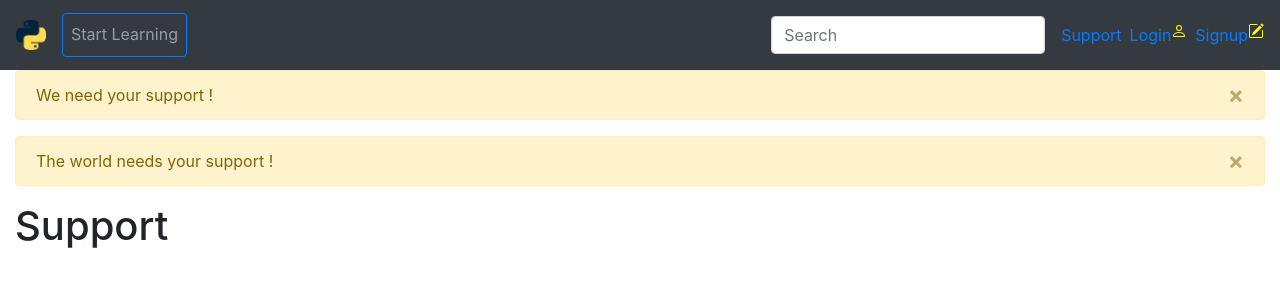
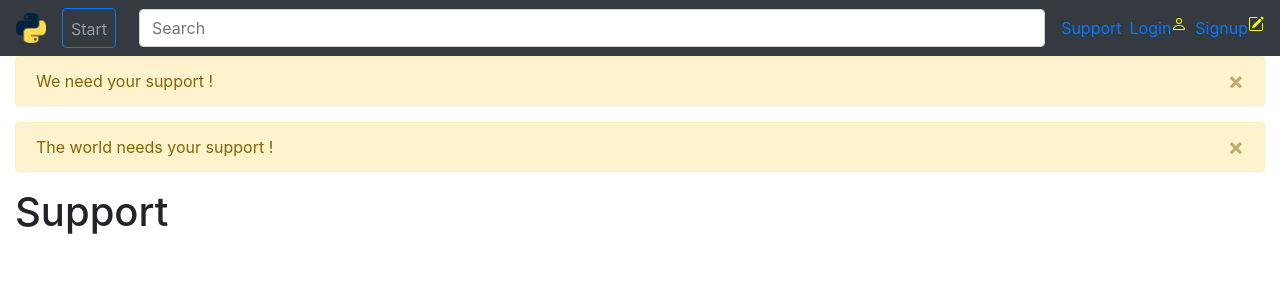
Before and after one commit to wangpeidong/pd-first-app, a Flask app: page /support/ in a window 1280 px wide. Shown: the top 300 px of the page. Run offline with Flask 2, Linux system fonts and the light colour scheme; some libraries are stand-ins or nearby versions.

Commit message:
enabled full width search input and added submit_on_enter class

```diff
--- a/app/templates/header.html
+++ b/app/templates/header.html
@@ -20,12 +20,12 @@
 	    <span class="navbar-toggler-icon"></span>
 	  </button>
 	  <div class="collapse navbar-collapse" id="navbarSupportedContent">
-	    <div class="navbar-nav mr-auto">
-	      <a class="nav-item nav-link btn btn-outline-primary" href="/dashboard/" aria-label="Left Align" style="margin-top: 5px; margin-bottom: 5px; height: 44px; margin-right: 15px">
-		  Start Learning</a>
+	    <div class="navbar-nav">
+	      <a class="nav-item nav-link btn btn-outline-primary" href="/dashboard/" style="height: 40px; margin-right: 15px">
+		  Start</a>
 		</div>
-	    <form class="form-inline my-2 my-lg-0">
-          <input class="form-control mr-sm-2" type="search" placeholder="Search" aria-label="Search">
+	    <form class="mx-2 my-auto d-inline w-100" method=post action="/search">
+          <input class="submit_on_enter form-control mr-sm-2" type="search" placeholder="Search" aria-label="Search">
         </form>
 	    <div class="navbar-nav my-2 my-lg-0">
 			<a href="/support/"> <span class="glyphicon glyphicon-heart mr-sm-2"></span>Support</a>
```
